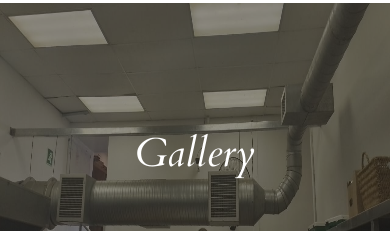
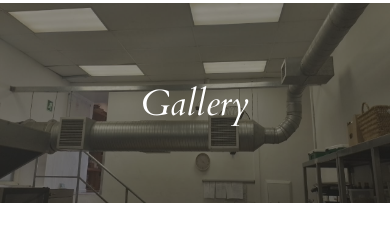
Before and after one commit to Kwfrontend/Vine-Tech-Engineering, a React (Create React App) app: page /gallery in a window 390 px wide. Shown: the part 120-351 px from the top of the page. Built offline with nearby package versions, Linux system fonts and the light colour scheme.

Commit message:
change header sizeign on devices

```diff
--- a/src/components/Gallery/gallery.styles.css
+++ b/src/components/Gallery/gallery.styles.css
@@ -1,7 +1,7 @@
 .gallery {
-    -webkit-column-count: 3;
-    -moz-column-count: 3;
-    column-count: 3;
+    -webkit-column-count: 4;
+    -moz-column-count: 4;
+    column-count: 4;
     -webkit-column-width: 20%;
     -moz-column-width: 20%;
     column-width: 20%;
@@ -22,7 +22,7 @@
     filter:opacity(.2)
 }
 
-@media (min-width: 991px) {
+@media (max-width: 991px) {
     .gallery {
         -webkit-column-count: 2;
         -moz-column-count: 2;
@@ -30,7 +30,7 @@
     }
 }
 
-@media (min-width: 480px) {
+@media (max-width: 480px) {
     .gallery {
         -webkit-column-count: 1;
         -moz-column-count: 1;
--- a/src/components/Google Map/google-map.component.jsx
+++ b/src/components/Google Map/google-map.component.jsx
@@ -12,15 +12,15 @@ export class GoogleMap extends Component {
       google = {this.props.google}
       style = {{width:'300px', height: '275px'}}
       className='mapContainerWrapper'
-      zoom= {14}
+      zoom= {13}
       initialCenter = {
           {
-              lat:-34.109600,
-              lng: 18.837830
+              lat:-33.9302,
+              lng: 18.8449
           }
       }
       >
-      <Marker className="mapContainerMarker" position={{ lat: -34.109600, lng: 18.837830}} />
+      <Marker className="mapContainerMarker" position={{ lat: -33.9302, lng: 18.8449}} />
       </Map>
     </div>
   )
--- a/src/components/Image Carousel/image-carousel.styles.css
+++ b/src/components/Image Carousel/image-carousel.styles.css
@@ -3,8 +3,8 @@
     display: flex;
     justify-content: center;
     align-items: center;
-    width: 80dvw;
-    height: 700px;
+    width: 90dvw;
+    height: 600px;
 }
 
 .slide{
@@ -59,21 +59,21 @@
 
 @media only screen and (max-width: 1440px ) {
     .image-carousel-container{
-        height: 600px;
+        height: 500px;
     }
 
 }
 
 @media only screen and (max-width: 1024px ) {
     .image-carousel-container{
-        height: 500px;
+        height: 400px;
     }
 }
 
 @media only screen and (max-width: 768px ) {
     .image-carousel-container{
         width: 100%;
-        height: 400px;
+        height: 300px;
     }
 
 }
@@ -81,7 +81,7 @@
 
 @media only screen and (max-width: 425px ) {
     .image-carousel-container{
-        height: 300px;
+        height: 200px;
     }
 }
 
--- a/src/components/Page Hero/page-hero.styles.css
+++ b/src/components/Page Hero/page-hero.styles.css
@@ -19,7 +19,7 @@
     justify-content: center;
     opacity: 50%;
     width: 80dvw;
-    height: 700px;
+    height: 600px;
 }
 
 .page-hero-img {
@@ -42,16 +42,14 @@
 
 @media only screen and (max-width: 1440px ) {
     .page-hero{
-        height: 600px;
+        height: 500px;
     }
 }
 @media only screen and (max-width: 768px ) {
     .page-hero{
-        width: 100%;
-        .page-hero {
-            height: 500px;
+        width: 100dvw;
+        height: 400px;
         }
-    }
     .page-hero-title {
         font-size: 40px;
     }
@@ -63,11 +61,14 @@
 
 @media only screen and (max-width: 768px ) {
     .page-hero {
-        height: 400px;
+        height: 300px;
     }
 }
 @media only screen and (max-width: 425px ) {
     .page-hero {
-        height: 300px;
+        height: 200px;
+    }
+    .page-hero-title {
+        font-size: 36px;
     }
 }
--- a/src/components/PreviewGallery/previewgallery.styles.css
+++ b/src/components/PreviewGallery/previewgallery.styles.css
@@ -22,7 +22,6 @@
         width: 100%;
         height: 100%;
         z-index: 1;
-        cursor: pointer;
     }
 }
 
```
Also changed, not shown: 1 other file (tests, documents, lock files or other folders).
